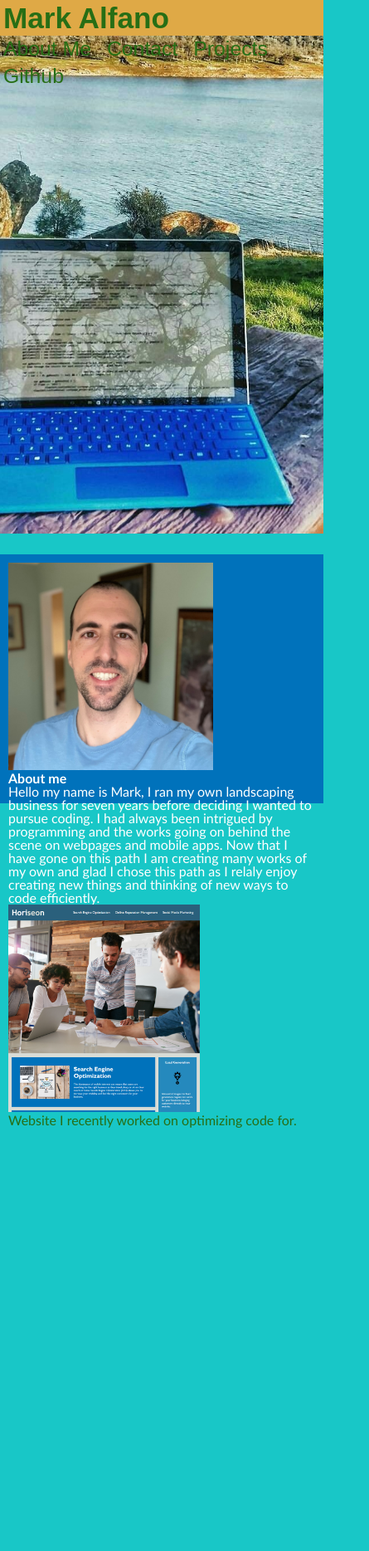
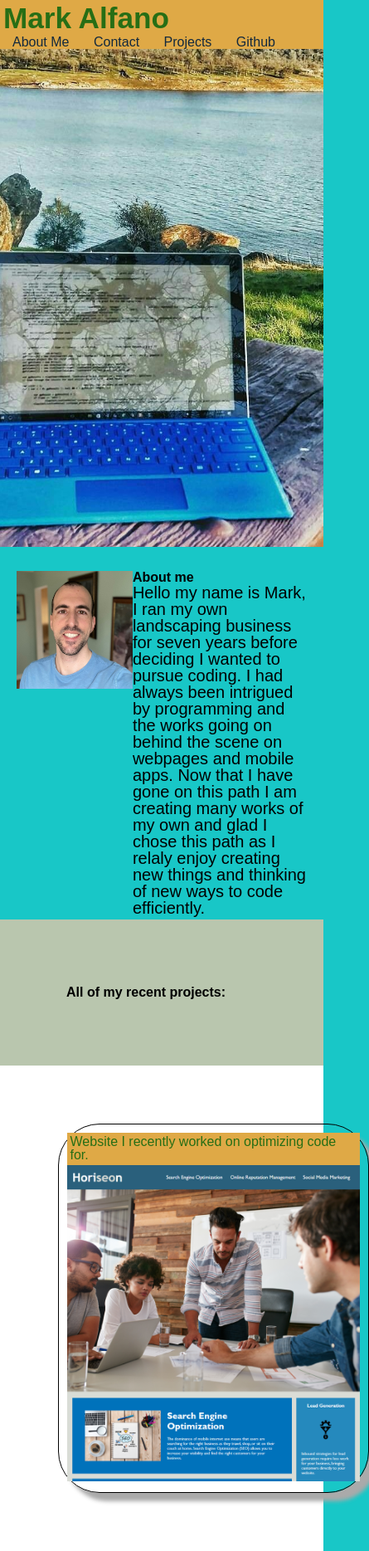
Before and after one commit to MpAlfano/Portfolio-Page, a plain HTML site: page index.html in a window 390 px wide. Shown: the whole page at 83% size, 445 px wide, since content can reach past the window. Before the commit the page ends 1359 px from the top, so only its background shows below. Drawn offline with Linux system fonts and the light colour scheme.

Commit message:
Adding changes to page layout

```diff
--- /dev/null
+++ b/assets/css/style.css
@@ -0,0 +1,159 @@
+:root {
+    --font-title: font-family: 'Acme', sans-serif, 'Trebuchet MS';
+    --background: #dfa946;
+    --font-color: #276e15;
+}
+
+* {
+    box-sizing: border-box;
+    padding: 0;
+    margin: 0;
+    padding-inline-start: 0;
+}
+
+body {
+    background-color: rgb(24, 199, 199);
+    display: flex;
+    flex-direction: column;
+    min-height: 100vh;
+    justify-content: flex-start;
+}
+
+main {
+    display: flex;
+    flex-wrap: wrap;
+    flex-grow: 1;
+}
+
+aside {
+    flex: 1;
+    background-color: #b9c6ae;
+    padding: 80px;
+    text-align: left;
+}
+
+
+header {
+    padding: 1%;
+    font-family: var(--font-title);
+    color: var(--font-color);
+    background-color: var(--background);
+}
+
+nav {
+    display: flex;
+    /* Align the child elements to the right side of the parent */
+    justify-content: flex-end;
+    background-color: var(--background)
+  }
+
+ul li {
+    display: inline-block;
+    margin-left: 5px;
+}
+
+nav a {
+    color: #13293d;
+    padding: 14px 10px;
+    text-decoration: none;
+    text-align: center;
+}
+
+figure {
+    height: 600px;
+    width: 100%;
+    margin-bottom: 25px;
+    background-image: url(../pictures/nature2.jpg);
+    background-size: cover;
+    background-position: center;
+}
+
+h1 {
+    display: inline-block;
+    font-size: 220%;
+}
+
+
+a {
+    color: var(--font-color);
+    text-decoration: none;
+}
+
+p {
+    font-size: 125%;
+}
+
+.content {
+    display: flex;
+    /* Align the child elements to the top of the parent */
+    align-items: flex-start;
+    width: 90%;
+    margin: 1% auto;
+}
+
+.my-picture {
+    width: 100%;
+}
+
+.about-me {
+    margin-left: 3%;
+    flex: 0 0 60%;
+}
+
+.projects-main {
+  flex: 4;
+  background-color: #fff;
+  padding: 50px;
+  display: flex;
+  flex-wrap: wrap;
+  justify-content: space-evenly;
+  align-items: flex-start;
+}
+
+.card-main {
+    border-style: solid;
+    border-width: 1px;
+    border-radius: 50px;
+    padding: 10px;
+    flex: 0 0 375px;
+    box-shadow: 10px 10px 5px #aaaaaa;
+    margin: 20px;
+}
+
+.card {
+    border-style: solid;
+    border-width: 1px;
+    border-radius: 50px;
+    padding: 10px;
+    flex: 0 0 300px;
+    transform: rotate(8deg);
+    box-shadow: 10px 10px 5px #aaaaaa;
+    margin: 20px;
+  }
+
+.card img,
+.card-main img {
+    width: 100%;
+}
+
+
+
+@media screen and (max-width: 768px) {
+    main,
+    nav {
+      flex-direction: column;
+    }
+}
+
+
+@media screen and (max-width: 768px) {
+    main,
+    nav,
+    .project {
+      flex-direction: column;
+    }
+
+    .about-me {
+      margin-left: 0;
+    }
+}
--- a/assets/style.css
+++ /dev/null
@@ -1,69 +0,0 @@
-:root {
-    --font-title: font-family: 'Acme', sans-serif, 'Trebuchet MS';
-    --background: #dfa946;
-    --font-color: #276e15;
-}
-
-* {
-    box-sizing: border-box;
-    padding: 0;
-    margin: 0;
-    padding-inline-start: 0;
-}
-
-body {
-    background-color: rgb(24, 199, 199);
-}
-
-header {
-    padding: 1%;
-    font-family: var(--font-title);
-    color: var(--font-color);
-    background-color: var(--background);
-}
-
-Nav {
-    margin-right: 1%;
-    float: right;
-    font-family: var(--font-title);
-    font-size: 155%;
-}
-
-figure {
-    height: 600px;
-    width: 100%;
-    margin-bottom: 25px;
-    background-image: url("../assets/pictures/nature2.jpg");
-    background-size: cover;
-    background-position: center;
-}
-
-.menu >* {
-    display: inline-block;
-    padding: 8px 12px 0 0;
-
-}
-
-h1 {
-    display: inline-block;
-    font-size: 220%;
-}
-
-
-a {
-    color: var(--font-color);
-    text-decoration: none;
-}
-
-.image {
-    margin-bottom: 20px;
-    padding: 10px;
-    height: 300px;
-    font-family: 'Gill Sans', 'Gill Sans MT', Calibri, 'Trebuchet MS', sans-serif;
-    background-color: #0072bb;
-    color: #ffffff;
-}
-
-.image img {
-    max-height: 250px;
-}
--- a/index.html
+++ b/index.html
@@ -4,30 +4,35 @@
     <head>
         <meta charset="UTF-8">
         <meta name="viewport" content="width=device-width, initial-scale=1.0">
-        <link rel="stylesheet" href="assets/reset.css" />
-        <link rel="stylesheet" href="assets/style.css" />
+        <link rel="stylesheet" href="assets/css/reset.css" />
+        <link rel="stylesheet" href="assets/css/style.css" />
         <title>My Portflio</title>
     </head>
 
     <body>
         <header>
             <h1 class="banner">Mark Alfano</h1>
+        </header>
+
         <nav>
             <ul class="menu">
-                    <li><a href="#about-me">About Me</a></li>
+                <li><a href="#about-me" >About Me</a></li>
                 <li><a href="#contact">Contact</a></li>
                 <li><a href="#projects">Projects</a></li>
                 <li><a href="https://github.com/MpAlfano" target="_blank">Github</a></li>
             </ul>
         </nav>
-        </header>
+
 
         <main>
             <figure></figure>
+
             <section class="content">
-                <article class="image">
-                    <img src="assets/pictures/bio.jpg" alt="My picture">
-                    <h2 id="about-me">About me</h2>
+                <div>
+                    <img class="my-picture" src="assets/pictures/bio.jpg" alt="My picture">
+                </div>
+                <article class="about-me">
+                    <h2>About me</h2>
                     <p>
                         Hello my name is Mark, I ran my own landscaping business for seven years
                         before deciding I wanted to pursue coding. I had always been intrigued by programming
@@ -35,14 +40,19 @@
                         on this path I am creating many works of my own and glad I chose this path as I relaly
                         enjoy creating new things and thinking of new ways to code efficiently.
                     </p>
-                <article class ="projects">
-                    <img class="project1" src="assets/pictures/demo.png" alt="Website">
-                    <h2 id="projects"></h2>
-                        <p>
-                            <a href="https://mpalfano.github.io/Revamping-website-code/" target="_blank">Website I recently worked on optimizing code for.</a>
-                        </p>
                 </article>
+            </section>
 
+            <aside>
+                <h2>All of my recent projects:</h2>
+            </aside>
+
+            <section class="projects-main">
+                <article class ="card-main">
+                    <header id="projects"><a href="https://mpalfano.github.io/Revamping-website-code/" target="_blank">Website I recently worked on optimizing code for.</a></header>
+                    <a href="https://mpalfano.github.io/Revamping-website-code/" target="_blank" id="projects"></a>
+                    <img src="assets/pictures/demo.png" alt="Website">
+                </article>
 
 
             </section>
```
Also changed, not shown: assets/css/reset.css (renamed from assets/reset.css). Lines whose indentation alone changed are shown as unchanged.
